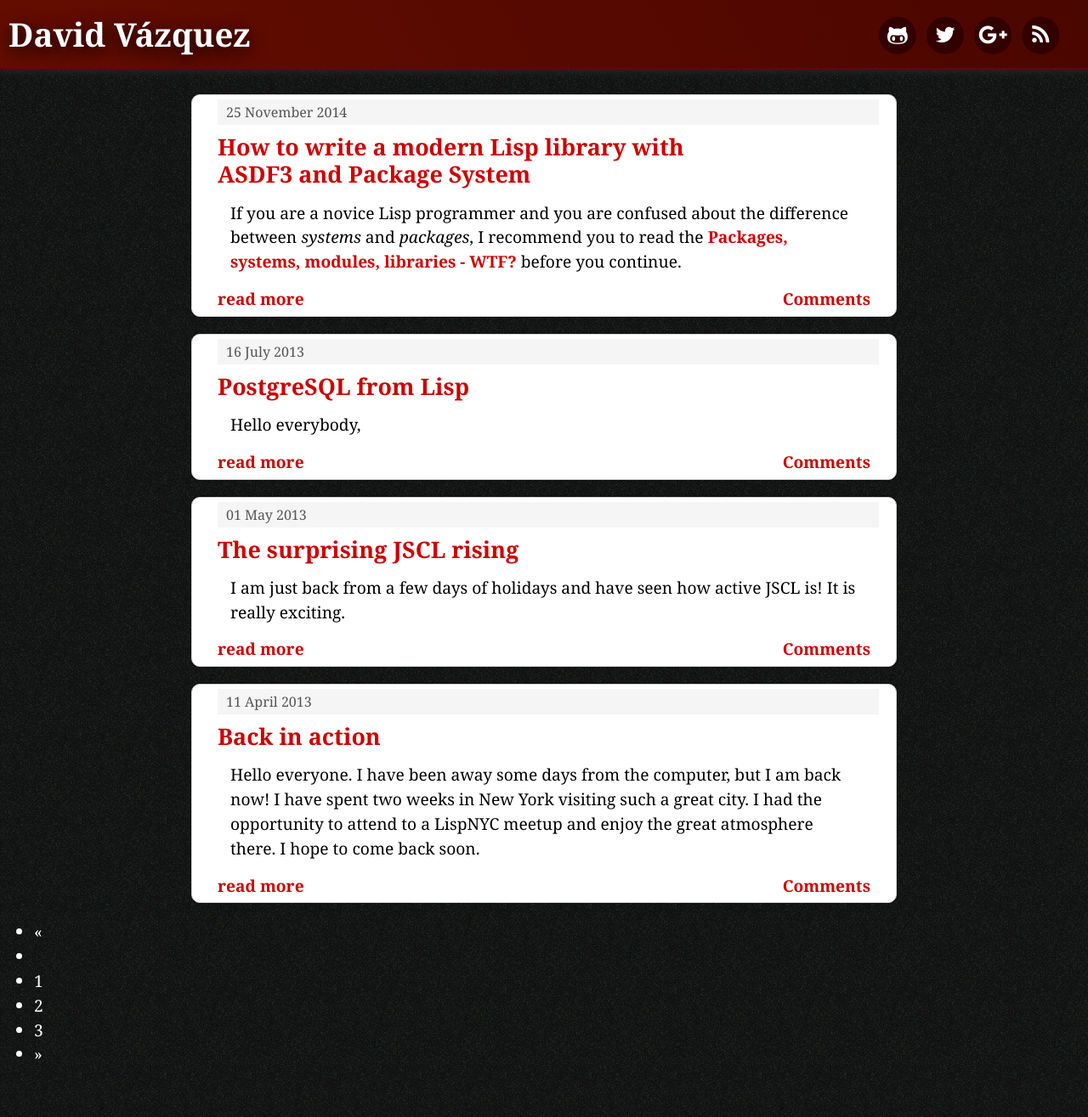
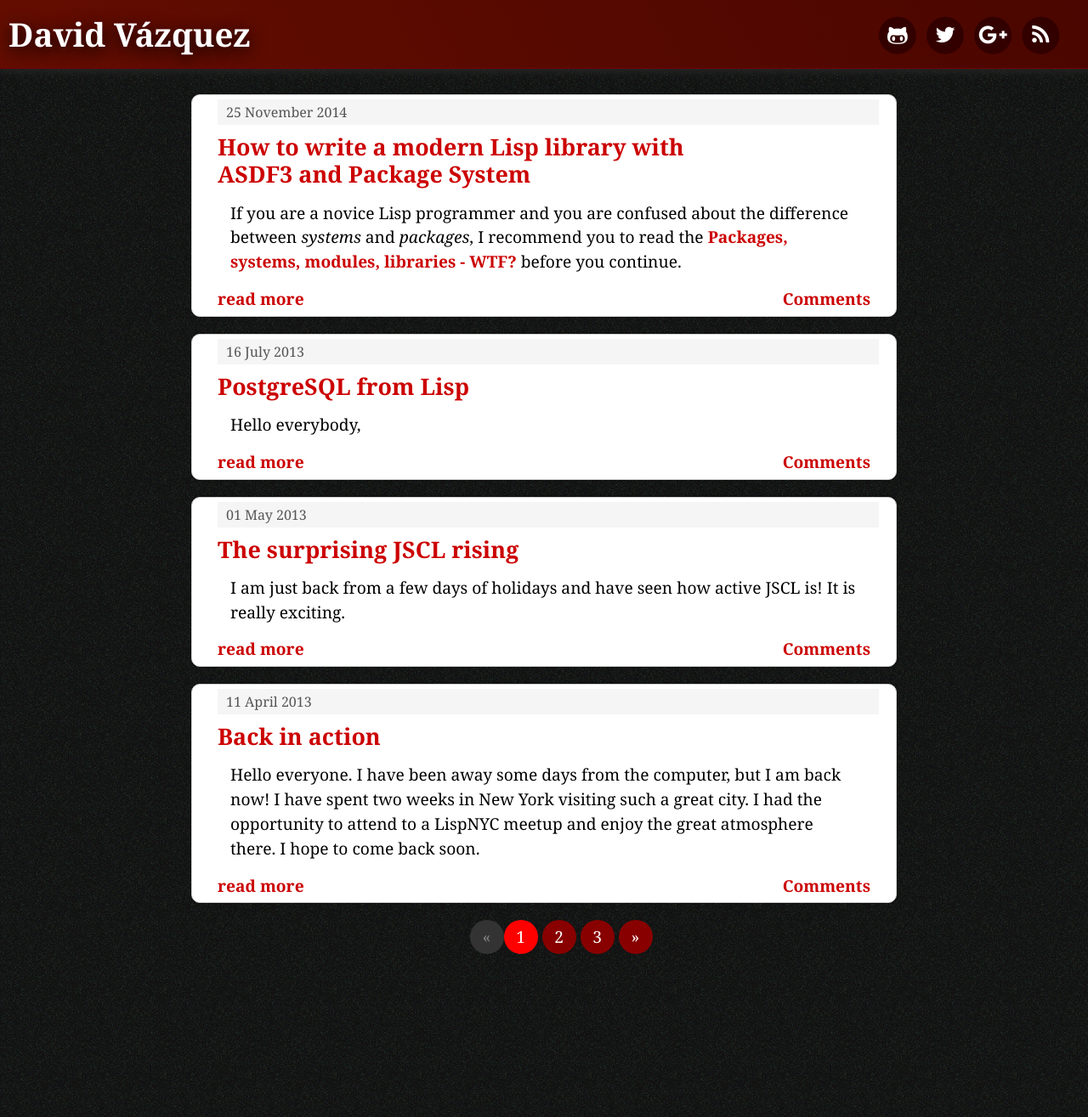
Before and after one commit to davazp/davazp.github.io, a Jekyll site: the page built from index.html, in a window 1280 px wide. Shown: the whole page at 85% size. Built offline with Jekyll 4.4.1, drawn with Linux system fonts in a browser that asks for light colours; nearby versions of some CDN libraries; Markdown is read by kramdown in place of the engine named in the settings; the list of posts is cut into pages by our own code; comment, search, counter and statistics services are not loaded.

Commit message:
Style paginator

```diff
--- a/_includes/head.html
+++ b/_includes/head.html
@@ -1,6 +1,5 @@
 <head>
   <meta charset="utf-8">
-  <!-- <link rel="stylesheet" href="https://maxcdn.bootstrapcdn.com/bootstrap/3.3.1/css/bootstrap.min.css"> -->
   <link href="//maxcdn.bootstrapcdn.com/font-awesome/4.2.0/css/font-awesome.min.css" rel="stylesheet">
   <link href="/feeds/atom.xml" type="application/atom+xml" rel="alternate" title="Sitewide ATOM Feed">
   <link href="/css/custom.css" rel="stylesheet" media="screen">
--- a/css/custom.css
+++ b/css/custom.css
@@ -275,3 +275,32 @@ h3 { margin-bottom: 0px; font-size: 140%; }
     white-space: nowrap;
     text-decoration: none;
 }
+
+
+.pagination {
+    list-style: none;
+    text-align: center;
+}
+
+.pagination li {
+    display: inline-block;
+}
+
+.pagination li a {
+    display: inline-block;
+    background-color: #800;
+    border-radius: 20px;
+    line-height: 40px;
+    text-align: center;
+    width: 40px;
+    height: 40px;
+}
+
+.pagination li.disabled a {
+    color: gray;
+    background-color: #333;
+}
+
+.pagination li.active a {
+    background-color: #f00;
+}
```
